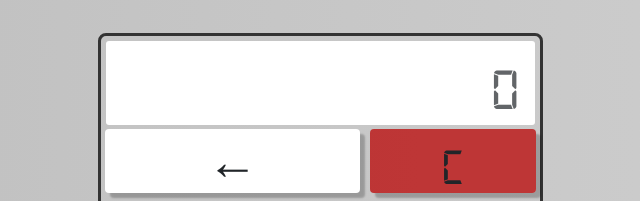
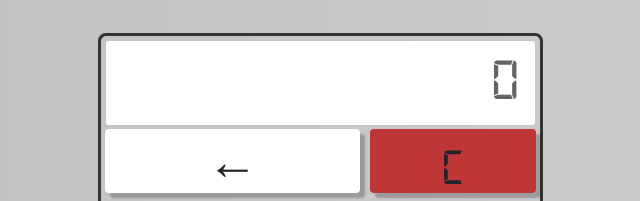
Before and after one commit to B-S-B-Rabbit/B-S-B-Rabbit.github.io, a website: page index.html in a window 1280 px wide. Shown: the part 240-441 px from the top of the page, 350-990 px from the left. Drawn offline with Linux system fonts and the light colour scheme.

Commit message:
Multi-version 0.4.6.3 - patching line-height input

```diff
--- a/style.scss
+++ b/style.scss
@@ -166,7 +166,7 @@ main {
         padding: 2vh;
         font-family: Calculator, sans-serif;
         font-size: 20vw;
-        line-height: 22vw;
+        line-height: normal;
         text-align: right;
         color: $calc-color;
         background-color: #fff;
```
Also changed, not shown: style.css, 1 other file.
